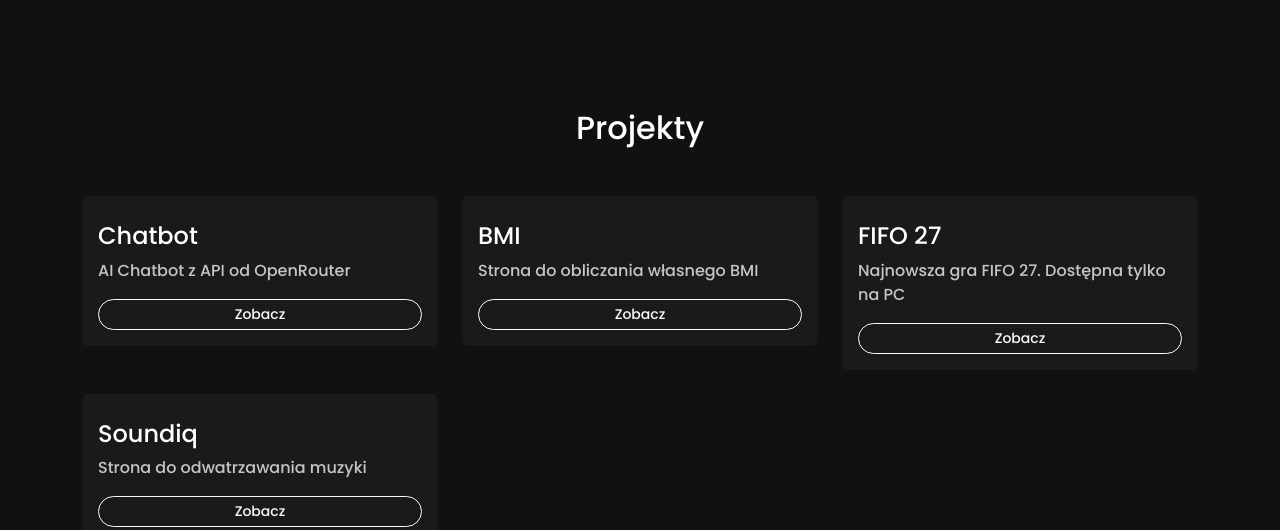
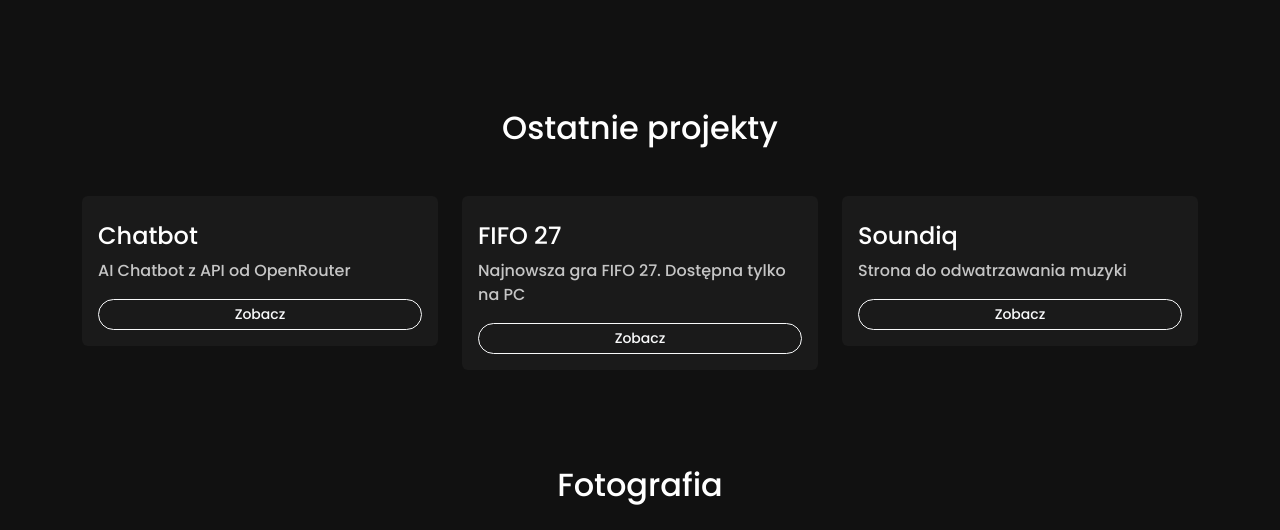
Before and after one commit to Michal1089/portfolio, a plain HTML site: page index.html in a window 1280 px wide. Shown: the part 1041-1571 px from the top of the page. Drawn offline with nearby package versions, Linux system fonts and the light colour scheme.

Commit message:
Update index.html

```diff
--- a/index.html
+++ b/index.html
@@ -156,7 +156,7 @@
 </section>
 
 <section id="projects" class="container py-5">
-  <h2 class="text-center mb-5">Projekty</h2>
+  <h2 class="text-center mb-5">Ostatnie projekty</h2>
   <div class="row g-4">
 
     <div class="col-md-4">
@@ -164,14 +164,6 @@
         <h4>Chatbot</h4>
         <p class="opacity-75">AI Chatbot z API od OpenRouter</p>
         <a href="https://michal1089.github.io/aichatbot" class="btn btn-outline-light btn-sm" target="_blank">Zobacz</a>
-      </div>
-    </div>
-
-    <div class="col-md-4">
-      <div class="card p-3">
-        <h4>BMI</h4>
-        <p class="opacity-75">Strona do obliczania własnego BMI</p>
-        <a href="https://michal1089.github.io/bmi" class="btn btn-outline-light btn-sm" target="_blank">Zobacz</a>
       </div>
     </div>
 
```
